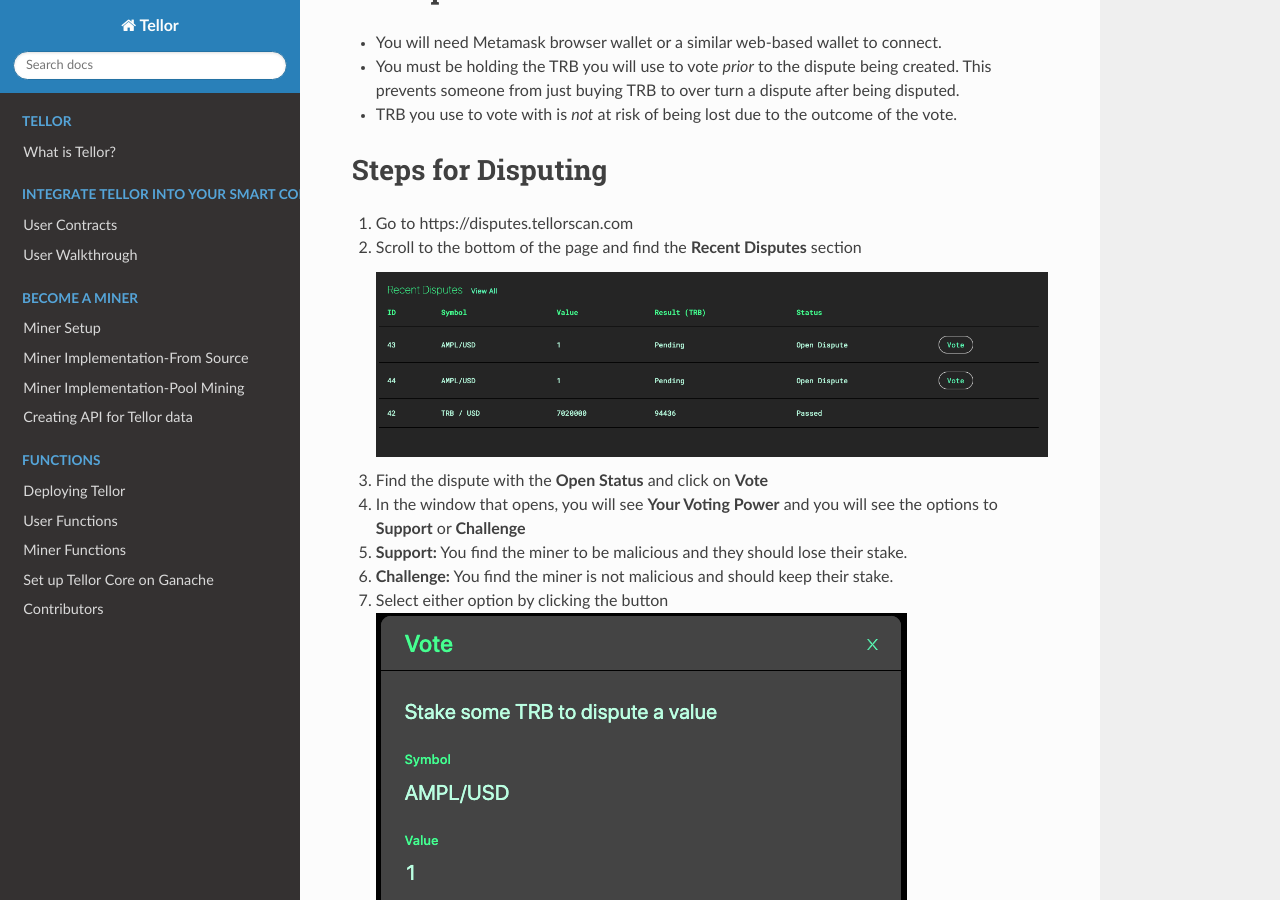
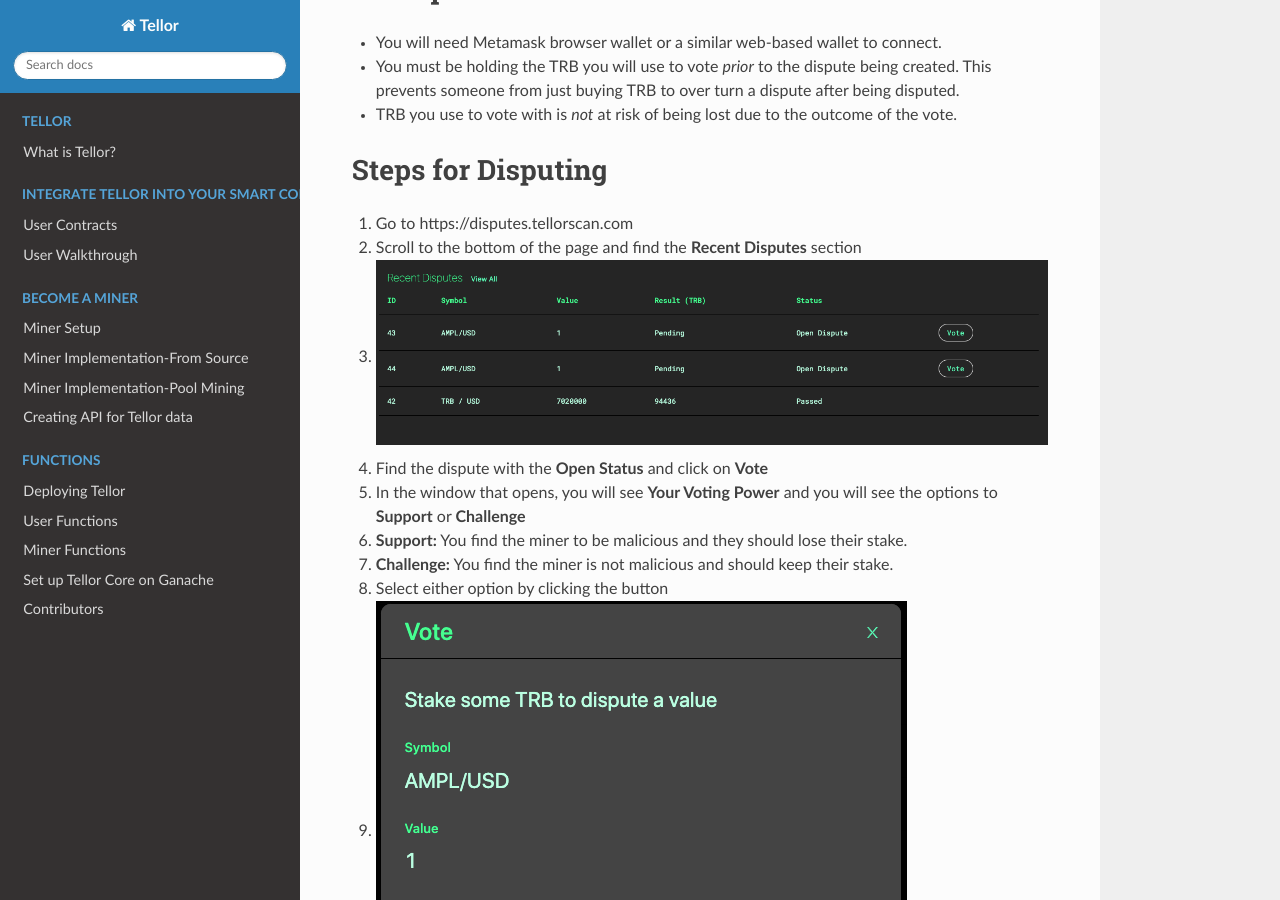
Before and after one commit to tellor-io/TellorDocumentation, an MkDocs documentation site: the page built from docs/Voting.md, in a window 1280 px wide and 900 px high, scrolled down 371 px. Built offline with MkDocs 1.6.1, drawn with Linux system fonts in a browser that asks for light colours; nearby versions of some CDN libraries; a script that is not in the unit is left out.

Commit message:
Edit images

```diff
--- a/docs/Voting.md
+++ b/docs/Voting.md
@@ -12,14 +12,14 @@ TRB holders vote on the validity of the data and if the miner is found to be _ma
 # Steps for Disputing
 1. Go to https://disputes.tellorscan.com
 2. Scroll to the bottom of the page and find the **Recent Disputes** section
-![Recent Disputes](./img/recentDisputes.png)
+  1. ![Recent Disputes](./img/recentDisputes.png)
 3. Find the dispute with the **Open Status** and click on **Vote**
 4. In the window that opens, you will see **Your Voting Power** and you will see the options to **Support** or **Challenge**
   1. **Support:** You find the miner to be malicious and they should lose their stake.
   2. **Challenge:** You find the miner is not malicious and should keep their stake.
 5. Select either option by clicking the button
-![Vote](./img/vote.png)
+  1. ![Vote](./img/vote.png)
 6. When you click the button a **Metamask transaction** window will appear
 7. **Confirm** the transaction in Metamask and then click the link to **View on Etherscan**
-![Confirm](./img/metamask.png)
+  1. ![Confirm](./img/metamask.png)
 8. After the transaction is confirmed, your vote has been cast
```
